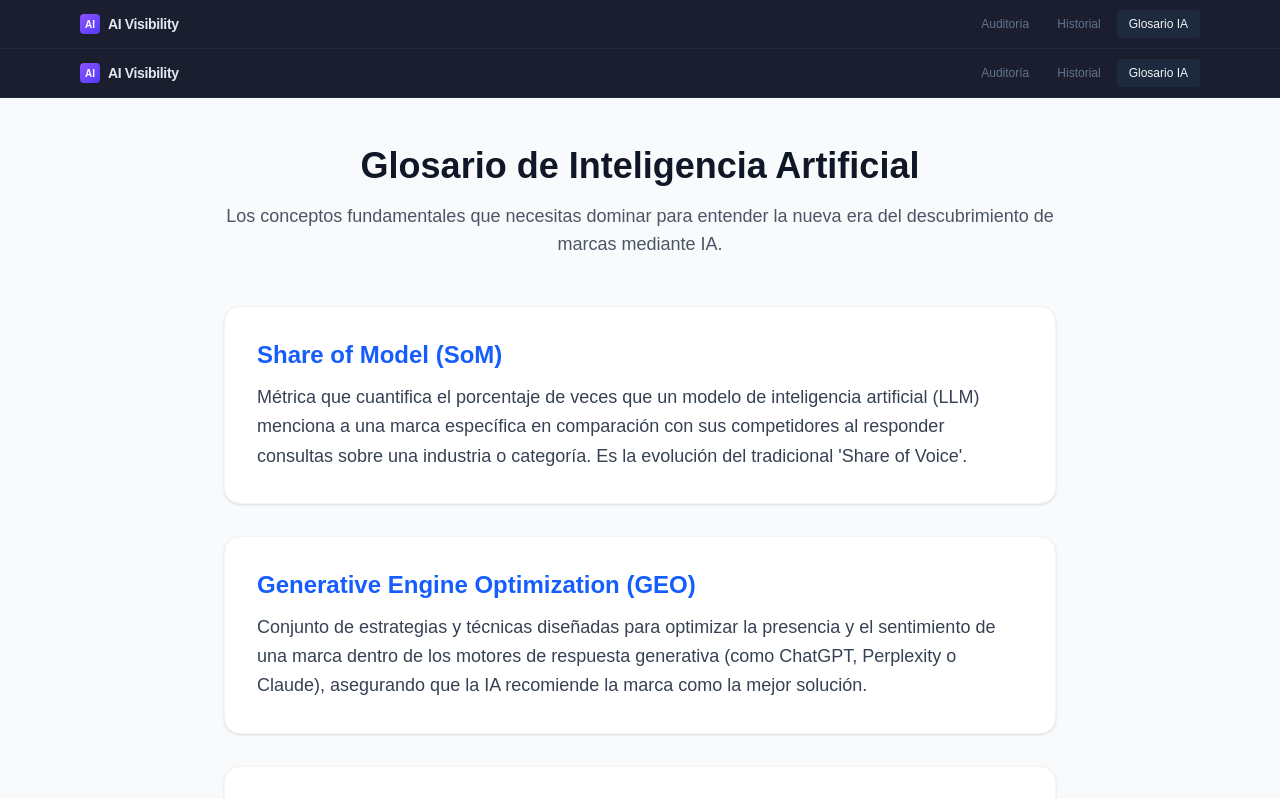
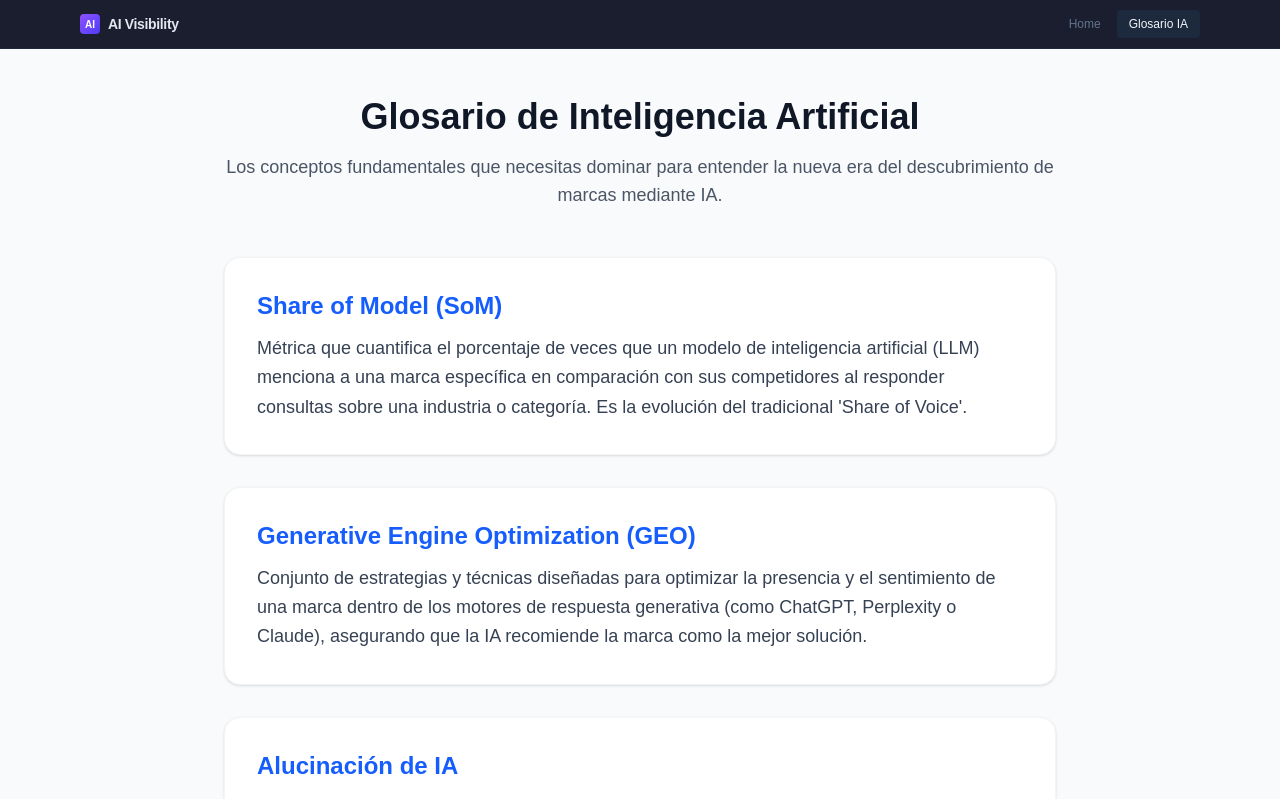
Before and after one commit to OfuentesP/ai-visibility, a Next.js app: page /glosario in a window 1280 px wide. Shown: the top 799 px of the page. Built offline with nearby package versions, Linux system fonts and the light colour scheme.

Commit message:
fix(nav): remove duplicate navbar, keep Home + Glosario IA only

```diff
--- a/src/app/audits/page.tsx
+++ b/src/app/audits/page.tsx
@@ -1,10 +1,8 @@
 import Card from "@/components/Card";
-import Navbar from "@/components/Navbar";
 
 export default function Audits() {
   return (
     <div className="min-h-screen bg-gray-50">
-      <Navbar />
 
       <main className="max-w-7xl mx-auto px-4 py-12">
         <div className="flex justify-between items-center mb-8">
--- a/src/app/dashboard/page.tsx
+++ b/src/app/dashboard/page.tsx
@@ -1,10 +1,8 @@
 import Card from "@/components/Card";
-import Navbar from "@/components/Navbar";
 
 export default function Dashboard() {
   return (
     <div className="min-h-screen bg-gray-50">
-      <Navbar />
 
       <main className="max-w-7xl mx-auto px-4 py-12">
         <h1 className="text-4xl font-bold text-gray-900 mb-8">Dashboard</h1>
--- a/src/app/glosario/page.tsx
+++ b/src/app/glosario/page.tsx
@@ -1,4 +1,4 @@
-import Navbar from '@/components/Navbar';
+
 import Link from 'next/link';
 
 export const metadata = {
@@ -53,8 +53,6 @@ export default function GlosarioPage() {
         type="application/ld+json"
         dangerouslySetInnerHTML={{ __html: JSON.stringify(jsonLd) }}
       />
-      <Navbar />
-
       <main className="max-w-4xl mx-auto py-12 px-4 sm:px-6 lg:px-8">
         <div className="text-center mb-12">
           <h1 className="text-4xl font-extrabold text-gray-900 mb-4">
--- a/src/components/Navbar.tsx
+++ b/src/components/Navbar.tsx
@@ -4,8 +4,7 @@ import Link from 'next/link'
 import { usePathname } from 'next/navigation'
 
 const links = [
-  { href: '/', label: 'Auditoría' },
-  { href: '/audits', label: 'Historial' },
+  { href: '/', label: 'Home' },
   { href: '/glosario', label: 'Glosario IA' },
 ]
 
```
